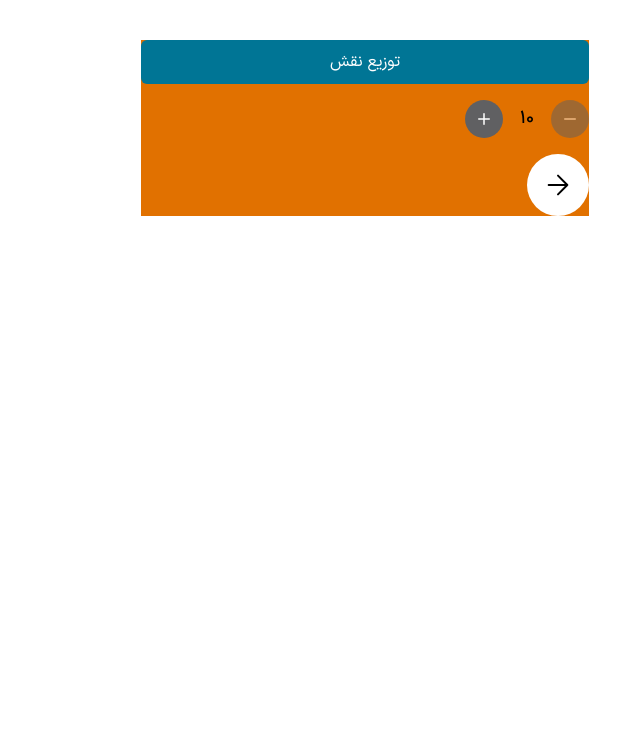
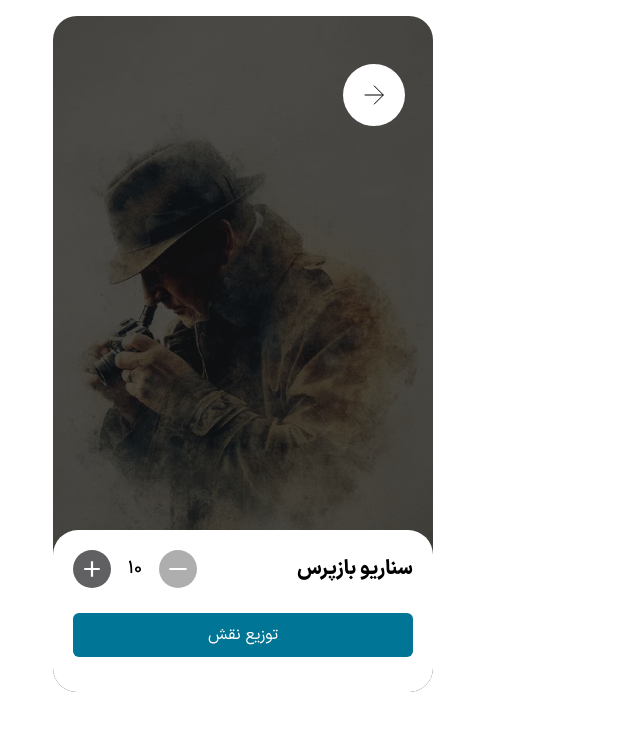
Before and after one commit to mahla-mohamadi/don-frontend, a Next.js app: page /new in a window 1280 px wide. Shown: the top 730 px of the page, without its empty margins (397-1037 px from the left). Built offline with nearby package versions, Linux system fonts and the light colour scheme.

Commit message:
manage-roles

```diff
--- a/src/app/components/ui/layout/back-button.js
+++ b/src/app/components/ui/layout/back-button.js
@@ -1,18 +1,16 @@
 'use client';
 
 import Link from "next/link";
+import { SVGRightArrow } from "@/app/svg";
 
 export default function Back({ className = '', link='#', ...props }) {
-    const rightArrowSVG = (
-        <svg width="32" height="32" viewBox="0 0 32 32" fill="none" xmlns="http://www.w3.org/2000/svg"><path d="M6.667 16h18.666M16 6.667 25.333 16 16 25.333" stroke="#000" strokeWidth="2" strokeLinecap="round" strokeLinejoin="round"/></svg>
-    );
     return (
         <Link
-        className={`backButton ${className} relative`}
+        className={`backButton ${className}`}
         href={link}
         {...props}
         >
-        {rightArrowSVG}
+        <SVGRightArrow />
         </Link>
     )
 }
--- a/src/app/components/ui/layout/quantity.js
+++ b/src/app/components/ui/layout/quantity.js
@@ -2,6 +2,7 @@
 
 import Button from "./general-button";
 import { useState } from "react";
+import { SVGMinus , SVGPlus } from "@/app/svg";
 export default function Quantity({
   min = 10,
   max = 15,
@@ -24,19 +25,11 @@ export default function Quantity({
     onQuantityChange?.(newQuantity);
   };
 
-  const minusSvg = (
-    <svg width="24" height="24" viewBox="0 0 24 24" fill="none" xmlns="http://www.w3.org/2000/svg"><path d="M5 12h14" stroke="#fff" strokeWidth="2" strokeLinecap="round" strokeLinejoin="round"/></svg>
-  );
-
-  const plusSvg = (
-    <svg width="24" height="24" viewBox="0 0 24 24" fill="none" xmlns="http://www.w3.org/2000/svg"><path d="M5 12h14m-7-7v14" stroke="#fff" strokeWidth="2" strokeLinecap="round" strokeLinejoin="round"/></svg>
-  );
-
   return (
     <div className={`flex items-center gap-2 ${className}`} {...props}>
       <Button
         onClick={handleDecrease}
-        text={minusSvg}
+        text={<SVGMinus />}
         className="quantityButton group"
         disabled={quantity <= min}
         tooltip={quantity <= min ? `حداقل تعداد ${min}` : 'کم کردن'}
@@ -44,7 +37,7 @@ export default function Quantity({
       <span className="text-lg font-medium w-8 text-center">{quantity}</span>
       <Button
         onClick={handleIncrease}
-        text={plusSvg}
+        text={<SVGPlus />}
         className="quantityButton group"
         disabled={quantity >= max}
         tooltip={quantity >= max ? `حداکثر تعداد ${max}` : 'اضافه کردن'}
--- a/src/app/globals.css
+++ b/src/app/globals.css
@@ -89,4 +89,34 @@ body {
   justify-content: center;
   border-radius: 100%;
   background-color: rgba(96, 96, 98, 1);
+  padding: 5px;
 }
+
+
+.mainOverlay::after{
+  position: absolute;
+  content: '';
+  background-color: rgba(0,0,0,0.7);
+  z-index: 10;
+  left: 0;
+  right: 0;
+  bottom: 0;
+  top: 0;
+  width: 100%;
+  height: 100%;
+}
+
+.mainBox{
+  background-color: #fff;
+  padding: 20px;
+  padding-bottom: 35px;
+  display: flex;
+  flex-wrap: wrap;
+  gap: 25px;
+  justify-content: space-between;
+  align-items: center;
+  position: absolute;
+  left: 0;
+  right: 0;
+  bottom: 0;
+}
--- a/src/app/new/page.js
+++ b/src/app/new/page.js
@@ -8,13 +8,18 @@ export default function page() {
         console.log('Quantity changed to:', newQuantity);
     };
     return (
-        <div className="max-w-md mx-auto mt-10 bg-amber-600">
-                <Button label="توزیع نقش" onClick={() => console.log('Button clicked')} />
-                <Quantity
-                    onQuantityChange={handleQuantityChange}
-                    className="my-4"
-                />
-                <Back link="../" />
+        <div className="container mx-auto px-2 lg:py-4">
+            <div className="max-w-[380px] w-full overflow-hidden mx-auto object-cover relative rounded-[24px] mainOverlay max-h-screen">
+                <img src="/img/domy.png" alt="" className="block w-full h-full"/>
+                <Back link="../" className="absolute right-[28px] top-[48px] z-20"/>
+                <div className="rounded-t-[25px] mainBox z-20">
+                    <h2 className="text-[20px] font-[800]">سناریو بازپرس</h2>
+                    <Quantity
+                        onQuantityChange={handleQuantityChange}
+                    />
+                    <Button label="توزیع نقش" onClick={() => console.log('Button clicked')} />
+                </div>
+            </div>
         </div>
     )
 }
--- a/src/app/svg.js
+++ b/src/app/svg.js
@@ -17,3 +17,51 @@ export function SVGPlay(props){
     </svg>
   );
 }
+export function SVGRightArrow(props){
+  return (
+    <svg
+      width={32}
+      height={32}
+      viewBox="0 0 32 32"
+      fill="none"
+      xmlns="http://www.w3.org/2000/svg"
+      {...props}
+    >
+      <path d="M6.667 16h18.666M16 6.667 25.333 16 16 25.333" stroke="#000" />
+    </svg>
+  );
+}
+export function SVGMinus(props){
+  return (
+    <svg
+      width={20}
+      height={20}
+      viewBox="3 3 18 18"
+      fill="none"
+      xmlns="http://www.w3.org/2000/svg"
+      {...props}
+    >
+      <path
+        d="M5 12h14"
+        stroke="#fff"
+        strokeWidth={2}
+        strokeLinecap="round"
+        strokeLinejoin="round"
+      />
+    </svg>
+  );
+}
+export function SVGPlus(props){
+  return (
+    <svg
+      width={20}
+      height={20}
+      viewBox="3 3 18 18"
+      fill="none"
+      xmlns="http://www.w3.org/2000/svg"
+      {...props}
+    >
+      <path d="M5 12h14m-7-7v14" stroke="#fff" strokeWidth={2} />
+    </svg>
+  );
+}
```
Also changed, not shown: public/img/domy.png (added), src/app/new/start/page.js (added). Lines whose indentation alone changed are shown as unchanged.
